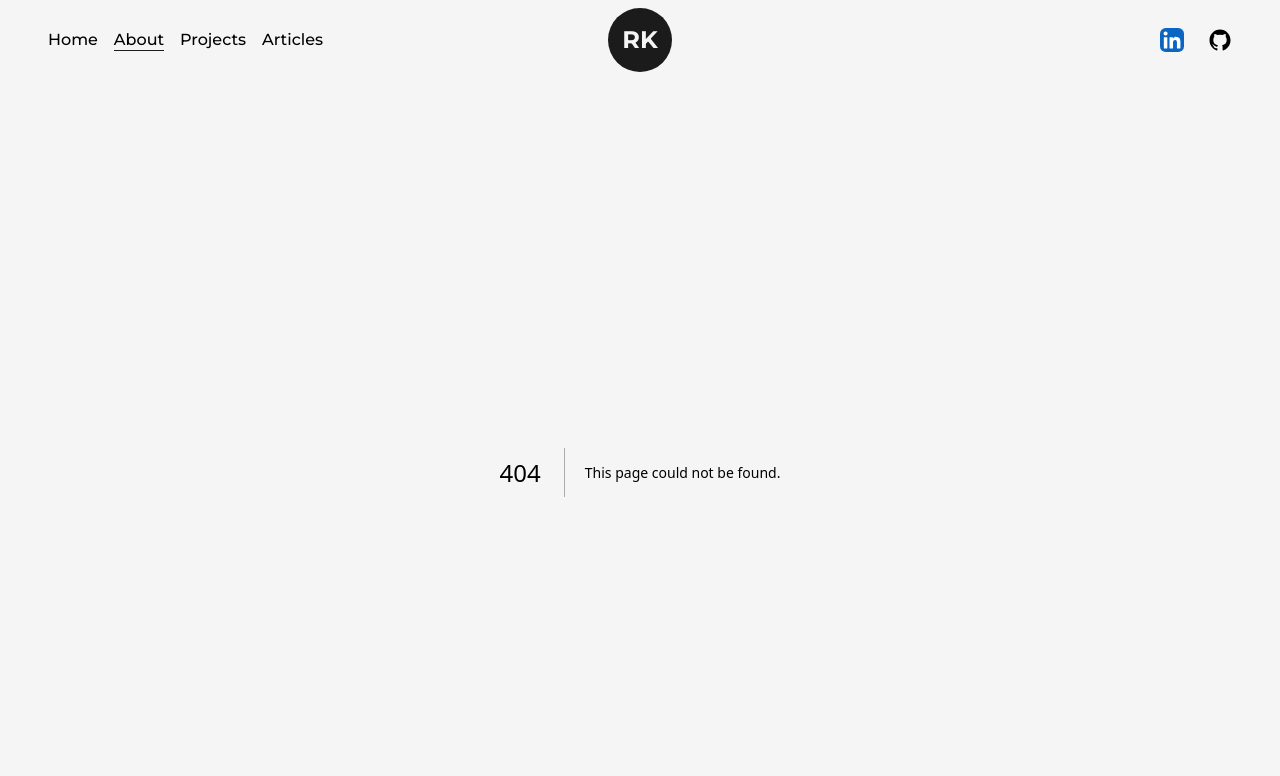
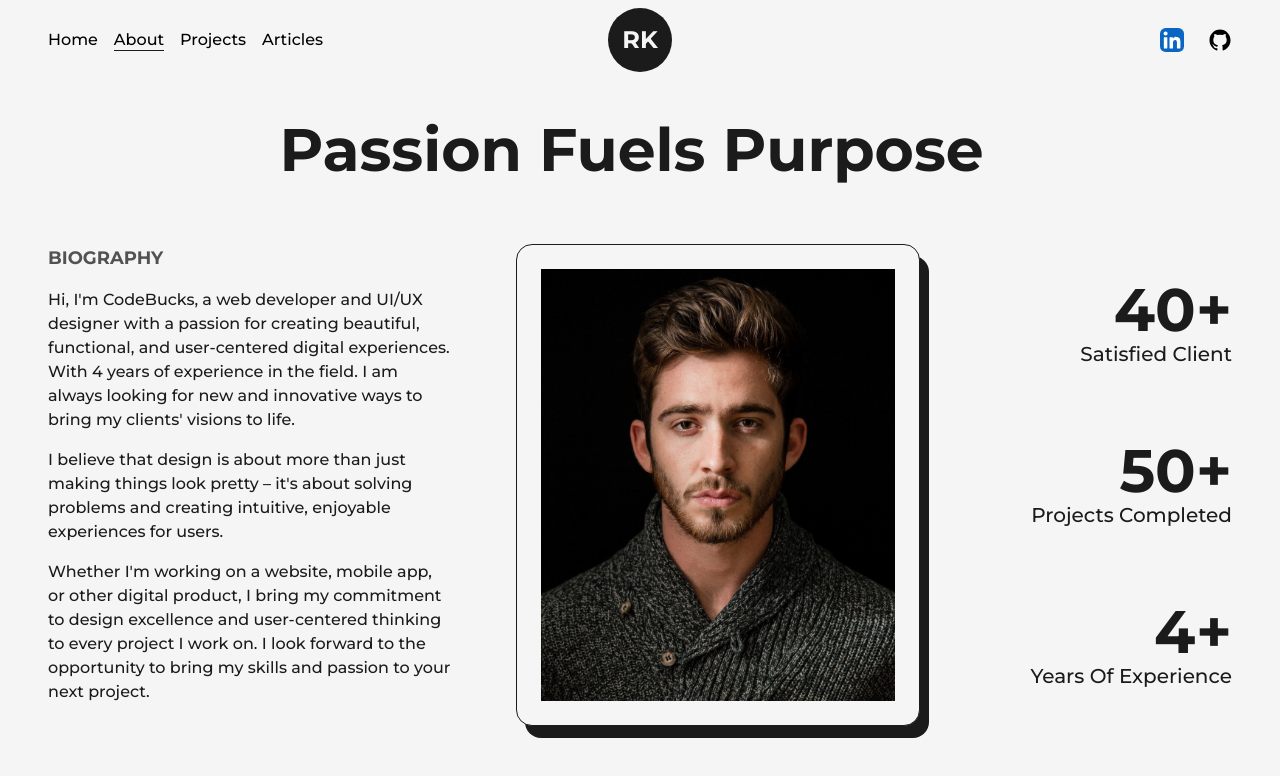
Before and after one commit to sridhram/portfolio-website, a Next.js app: page /about in a window 1280 px wide. Before the commit this address had no page. Shown: the top 776 px of the page. Built offline with nearby package versions, Linux system fonts and the light colour scheme.

Commit message:
about page

```diff
--- /dev/null
+++ b/src/components/AnimatedText.js
@@ -0,0 +1,36 @@
+import { motion } from 'framer-motion';
+import React from 'react';
+const AnimatedText = ({ text, className = '' }) => {
+  const quote = {
+    initial: { opacity: 1 },
+    animate: { opacity: 1, transition: { delay: 0.5, staggerChildren: 0.08 } },
+  };
+  const singleWord = {
+    initial: { opacity: 0, y: 50 },
+    animate: { opacity: 1, y: 0, transition: { duration: 0.5 } },
+  };
+  return (
+    <div>
+      <motion.h1
+        className={`text-dark font-bold capitalize ${className}`}
+        variants={quote}
+        initial="initial"
+        animate="animate"
+      >
+        {text.split(' ').map((word, index) => {
+          return (
+            <motion.span
+              className="inline-block"
+              key={word + '_' + index}
+              variants={singleWord}
+            >
+              {word}&nbsp;
+            </motion.span>
+          );
+        })}
+      </motion.h1>
+    </div>
+  );
+};
+
+export default AnimatedText;
--- a/src/components/HireMe.js
+++ b/src/components/HireMe.js
@@ -6,7 +6,7 @@ const HireMe = () => {
   return (
     <div className="fixed left-4 bottom-4 flex items-center justify-center overflow-hidden">
       <HireMeIcon className="fill-dark w-48 animate-spin-slow" />
-      <div className="flex items-center justify-center bg-dark text-light rounded-full absolute w-20 h-20 border border-solid border-transparent hover:bg-light hover:text-dark hover:border-dark">
+      <div className="flex items-center justify-center bg-dark text-light rounded-full absolute w-20 h-20 border border-solid border-transparent hover:bg-light hover:text-dark hover:border-dark font-semibold">
         <Link href="mailto:srdhrramkumar@gmail.com">Hire Me</Link>
       </div>
     </div>
--- /dev/null
+++ b/src/pages/about.js
@@ -0,0 +1,110 @@
+import AnimatedText from '@/components/AnimatedText';
+import Head from 'next/head';
+import Image from 'next/image';
+import React, { useRef, useEffect } from 'react';
+import Layout from './Layout';
+import profilePic from '../../public/images/profile/developer-pic-2.jpg';
+import { useInView, useMotionValue, useSpring } from 'framer-motion';
+
+const AnimatedNumbers = ({ text, className }) => {
+  const spanRef = useRef(null);
+
+  const motionValue = useMotionValue(0);
+  const springValue = useSpring(motionValue, { duration: 2000 });
+  const isInView = useInView(spanRef, { once: true });
+
+  useEffect(() => {
+    if (isInView) {
+      motionValue.set(text);
+    }
+  }, [isInView, text, motionValue]);
+
+  useEffect(() => {
+    springValue.on('change', (latest) => {
+      if (spanRef.current && latest.toFixed(0) <= text) {
+        spanRef.current.textContent = latest.toFixed(0) + '+';
+      }
+    });
+  }, [springValue, text]);
+
+  return (
+    <span className={`${className}`} ref={spanRef}>
+      {text}
+    </span>
+  );
+};
+const About = () => {
+  return (
+    <>
+      <Head>
+        <title>About RK</title>
+        <meta name="description" content="about page of RK portfolio" />
+      </Head>
+      <article className="flex items-center text-dark w-full grow mt-12 flex-col">
+        <Layout className="flex flex-col items-center justify-between w-full h-full inline-block z-0 bg-light gap-16">
+          <AnimatedText text="passion fuels purpose" className="text-6xl" />
+          <div className="grid w-full grid-cols-8 gap-16">
+            <div className="col-span-3">
+              <h2 className="uppercase text-dark/75 font-bold text-lg mb-4">
+                biography
+              </h2>
+              <p className="font-medium">
+                Hi, I'm CodeBucks, a web developer and UI/UX designer with a
+                passion for creating beautiful, functional, and user-centered
+                digital experiences. With 4 years of experience in the field. I
+                am always looking for new and innovative ways to bring my
+                clients' visions to life.
+              </p>
+              <p className="font-medium my-4">
+                I believe that design is about more than just making things look
+                pretty – it's about solving problems and creating intuitive,
+                enjoyable experiences for users.
+              </p>
+              <p className="font-medium">
+                Whether I'm working on a website, mobile app, or other digital
+                product, I bring my commitment to design excellence and
+                user-centered thinking to every project I work on. I look
+                forward to the opportunity to bring my skills and passion to
+                your next project.
+              </p>
+            </div>
+            <figure className="col-span-3 h-fit p-6 bg-light rounded-2xl border border-dark border-solid shadow-[9px_12px]">
+              <Image src={profilePic} />
+            </figure>
+            <div className="col-span-2 flex flex-col text-end items-end justify-around">
+              <div>
+                <AnimatedNumbers
+                  text="40+"
+                  className="text-dark font-bold text-6xl"
+                />
+                <p className="text-xl capitalize font-medium">
+                  satisfied client
+                </p>
+              </div>
+              <div>
+                <AnimatedNumbers
+                  text="50+"
+                  className="text-dark font-bold text-6xl"
+                />
+                <p className="text-xl capitalize font-medium">
+                  projects completed
+                </p>
+              </div>
+              <div>
+                <AnimatedNumbers
+                  text="4+"
+                  className="text-dark font-bold text-6xl"
+                />
+                <p className="text-xl capitalize font-medium">
+                  years of experience
+                </p>
+              </div>
+            </div>
+          </div>
+        </Layout>
+      </article>
+    </>
+  );
+};
+
+export default About;
--- a/src/pages/index.js
+++ b/src/pages/index.js
@@ -4,6 +4,7 @@ import profilepic from '../../public/images/profile/developer-pic-1.png';
 import Link from 'next/link';
 import { BulbIcon, ExternalLinkIcon } from '@/components/Icons';
 import HireMe from '@/components/HireMe';
+import AnimatedText from '@/components/AnimatedText';
 
 export default function Home() {
   return (
@@ -14,9 +15,10 @@ export default function Home() {
             <Image src={profilepic} className="w-full h-auto min-h-[550px]" />
           </figure>
           <div className="w-1/2">
-            <h1 className="font-bold text-6xl">
-              Turning Vision Into Reality With Code And Design.
-            </h1>
+            <AnimatedText
+              text="Turning Vision Into Reality With Code And Design."
+              className="text-6xl"
+            />
             <p className="mt-4 font-medium text-base">
               As a skilled full-stack developer, I am dedicated to turning ideas
               into innovative web applications.Explore my latest projects and
```
Also changed, not shown: public/All-Texts/pages.txt.
